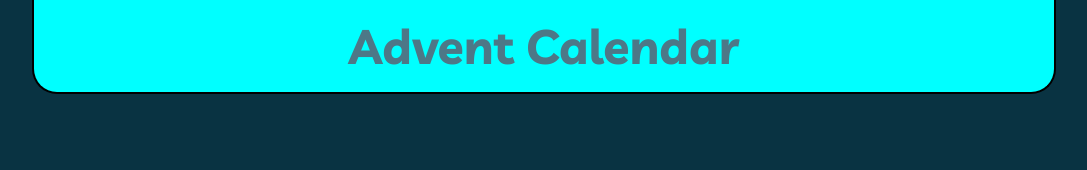
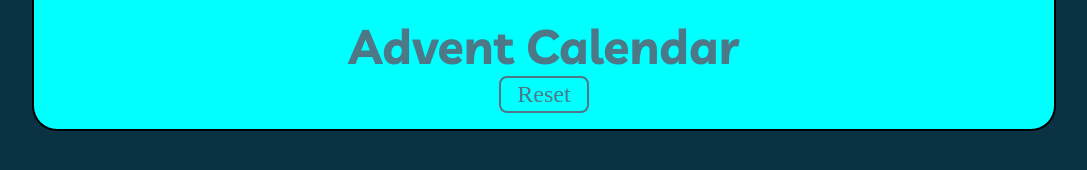
Before and after one commit to EmilioGall/js-advent-calendar, a plain HTML site: page index.html in a window 1280 px wide. Shown: the whole page, without its empty margins (96-1183 px from the left). Drawn offline with Linux system fonts and the light colour scheme.

Commit message:
feat: added reset button functionality

```diff
--- a/css/style.css
+++ b/css/style.css
@@ -65,6 +65,9 @@ body {
       background-color: aqua;
       border-radius: 0 0 25px 25px;
       width: 80%;
+      display: flex;
+      flex-direction: column;
+      align-items: center;
 
       h1 {
         /* border: 2px solid red; */
@@ -72,6 +75,22 @@ body {
         color: var(--lightoil-p);
         text-align: center;
 
+      }
+
+      .reset-btn {
+        border: 2px solid var(--lightoil-p);
+        font-size: 1.5rem;
+        color: var(--lightoil-p);
+        text-align: center;
+        padding: 0.2rem 1rem;
+        /* width: 20%; */
+        border-radius: 0.5rem;
+
+        &:hover {
+          background-color: var(--lightoil-p);
+          color: var(--white-p);
+
+        }
       }
 
     }
--- a/index.html
+++ b/index.html
@@ -38,8 +38,15 @@
 
       <h1 class="livvic-bold">Advent Calendar</h1>
 
+      <form action="">
+
+        <button type="submit" class="reset-btn">Reset</button>
+
+      </form>
+
     </section>
     <!-- /Title -->
+
 
   </header>
 
--- a/js/elements.js
+++ b/js/elements.js
@@ -173,3 +173,8 @@ const storedDaysArray = JSON.parse(serializedDaysArray);
 const cardsContainerElem = document.querySelector(".cards-container");
 
 console.log("cardsContainerElem", typeof cardsContainerElem, cardsContainerElem);
+
+// Define constant of Reset Button Dom Element
+const resetBtnElem = document.querySelector(".reset-btn");
+
+console.log("resetBtnElem", typeof resetBtnElem, resetBtnElem);
--- a/js/main.js
+++ b/js/main.js
@@ -8,3 +8,12 @@ printCalendarDays(storedDaysArray, cardsContainerElem);
 
 // Call the function to add the event listeners
 addCardEventListeners();
+
+
+// Add an event listener to the resetBtnElem that will be triggered when it's clicked
+resetBtnElem.addEventListener('click', () => {
+
+// Store the serialized array in local storage under the key 'daysArray'
+localStorage.setItem('daysArray', serializeDaysArray);
+
+});
```
